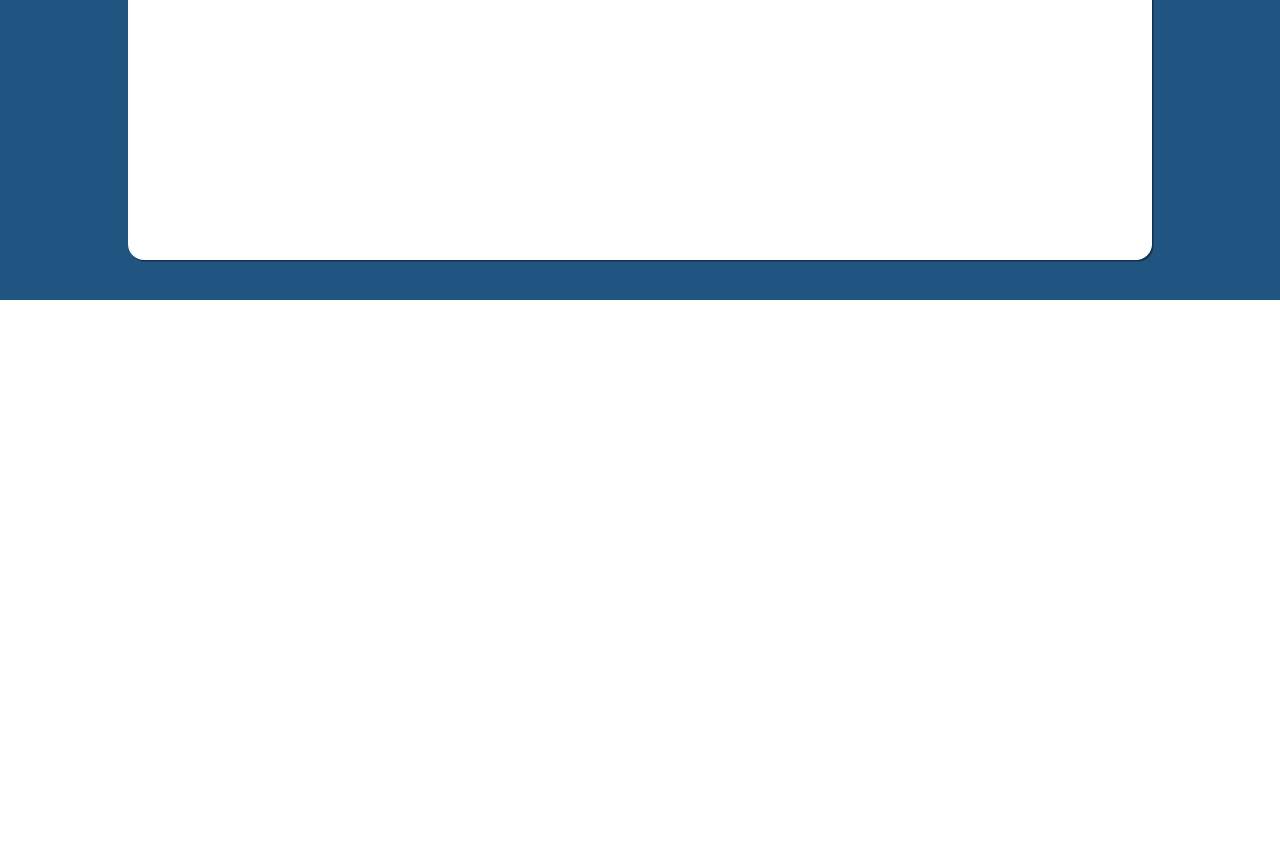
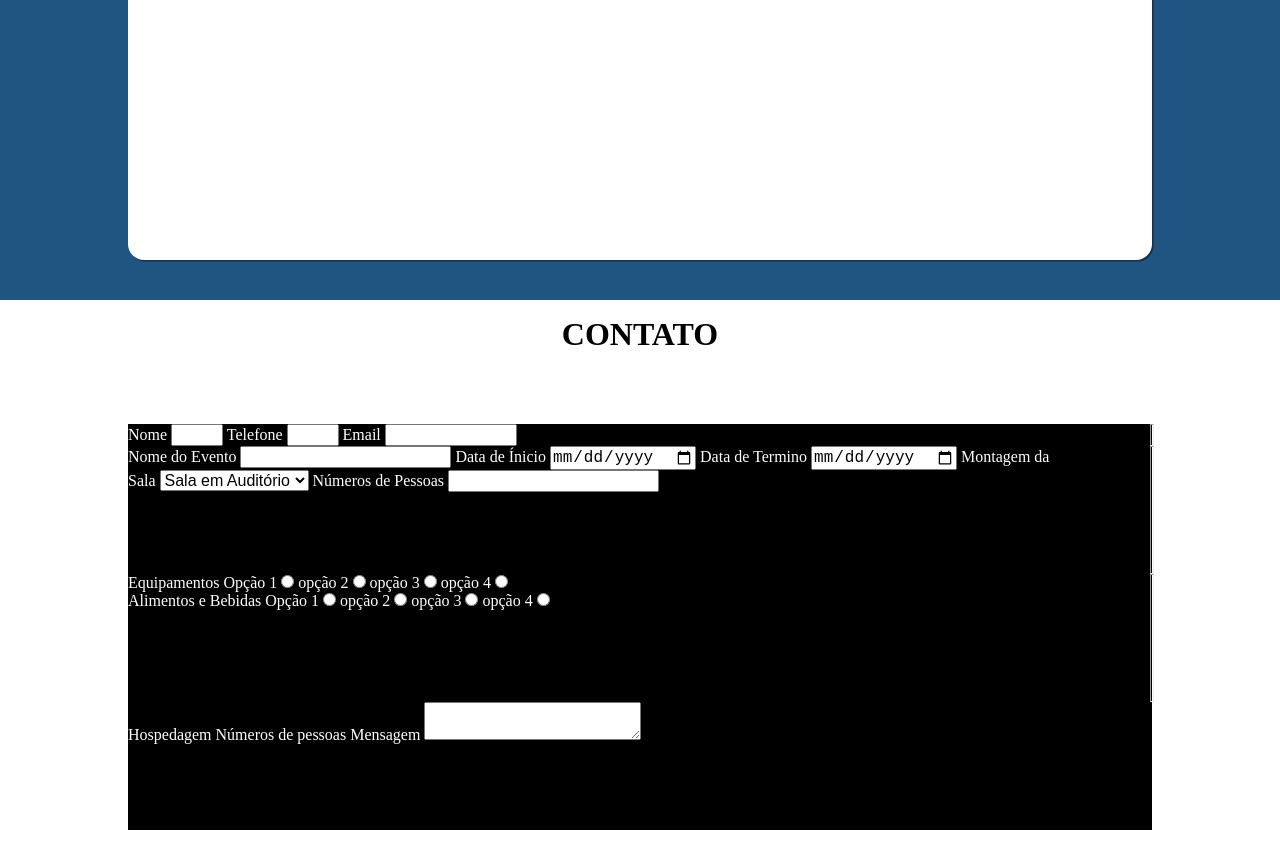
Before and after one commit to OtherVision/EventosLindacap, a plain HTML site: page index.html in a window 1280 px wide. Shown: the part 4038-4906 px from the top of the page. Before the commit the page ends 4338 px from the top, so only its background shows below. Drawn offline with Linux system fonts and the light colour scheme.

Commit message:
-Criar form de contato -

```diff
--- a/css/style.css
+++ b/css/style.css
@@ -60,9 +60,18 @@
 .header-sobre h2 {font-size: 2rem; text-transform: uppercase; padding: 1rem; color: #fff;}
 .text-sobre { background-color:#fff; color: #000;  width: 80%; height: 80vh; margin: 0 auto; text-align: justify; border-radius: 1rem; box-shadow: .1rem .1rem rgba(0,0,0,0.4);}
 .text-sobre p {font-size: 1.2rem; padding: 4rem;}
-
-
+/* confgs sessao de contato          */
+.sesssao-contato {width: 100%; height: 100vh;}
+.header-contato {width: 100%; height: 15vh;  color: #fff; text-align: center;}
+.header-contato h2 {font-size: 2rem; text-transform: uppercase; padding: 1rem; color: #000;}
+.form-contato {width: 80%; height: auto; margin:  .2rem auto; background-color: black; color: white;  border: 1px solid white;}
+.form-contato hr { width: 100%;}
+/* formatando o formulário de contato         */
+.form-contato {   display: grid; grid-template-columns: auto 1fr;  column-gap: 5rem;}
+.form-1 input {width: 3rem;}
+.form-1 #email {width: 8rem;}
+.form-2{ height: 8rem; width: 100%;}
+.form-3{ height: 8rem; width: 100%;}
+.form-4{ height: 8rem; width: 100%;}
 /*          */
 /*          */
-/*          */
-/*          */
--- a/index.html
+++ b/index.html
@@ -133,5 +133,97 @@
         </article>
     </section>
 
+    <section class="sesssao-contato">
+        <header class="header-contato">
+            <h2>Contato</h2>
+        </header>
+
+        <form action="" class="form-contato">
+            <div class="form-1">
+                <label for="name">Nome</label>
+                <input type="text" id="name">
+
+                <label for="fone">Telefone</label>
+                <input type="tel" id="fone">
+
+                <label for="email">Email</label>
+                <input type="email" id="email">
+            </div>
+
+            <hr>
+
+            <div class="form-2">
+                <label for="event-name">Nome do Evento</label>
+                <input type="text" id="event-name">
+
+                <label for="date">Data de Ínicio</label>
+                <input type="date" id="date">
+
+                <label for="end-date">Data de Termino</label>
+                <input type="date" id="end-date">
+
+                <label for="tipo-sala">Montagem da Sala</label>
+                <select name="tipo-sala" id="tipo-sala">
+                    <option value="Sala em Auditório">Sala em Auditório</option>
+                    <option value="Sala em Auditório">Sala em Escolar</option>
+                    <option value="Sala em Auditório">Sala em U</option>
+                </select>
+
+                <label for="qtde-alunos">Números de Pessoas</label>
+                <input type="number" name="qtde-alunos" id="qtde-alunos">
+
+            </div>
+
+            <hr>
+
+            <div class="form-3">
+                <div>
+                    <span>Equipamentos</span>
+                    <label for="equip">Opção 1</label>
+                    <input type="radio" name="equip" id="equip">
+
+                    <label for="equip2">opção 2</label>
+                    <input type="radio" name="equip" id="equip2">
+
+                    <label for="equip3">opção 3</label>
+                    <input type="radio" name="equip" id="equip3">
+
+                    <label for="equip4">opção 4</label>
+                    <input type="radio" name="equip" id="equip4">
+
+                </div>
+
+                <div>
+                    <span>Alimentos e Bebidas</span>
+                    <label for="equip">Opção 1</label>
+                    <input type="radio" name="equip" id="equip">
+
+                    <label for="equip2">opção 2</label>
+                    <input type="radio" name="equip" id="equip2">
+
+                    <label for="equip3">opção 3</label>
+                    <input type="radio" name="equip" id="equip3">
+
+                    <label for="equip4">opção 4</label>
+                    <input type="radio" name="equip" id="equip4">
+
+                </div>
+
+            </div>
+
+            <hr>
+
+            <div class="form-4">
+                <span>Hospedagem</span>
+
+                <label for="qtde-hospedagem">Números de pessoas</label>
+                <label for="text-area">Mensagem</label>
+                <textarea name="text-area" id="text-area"></textarea>
+            </div>
+
+        </form>
+
+    </section>
+
 </body>
 </html>
```
